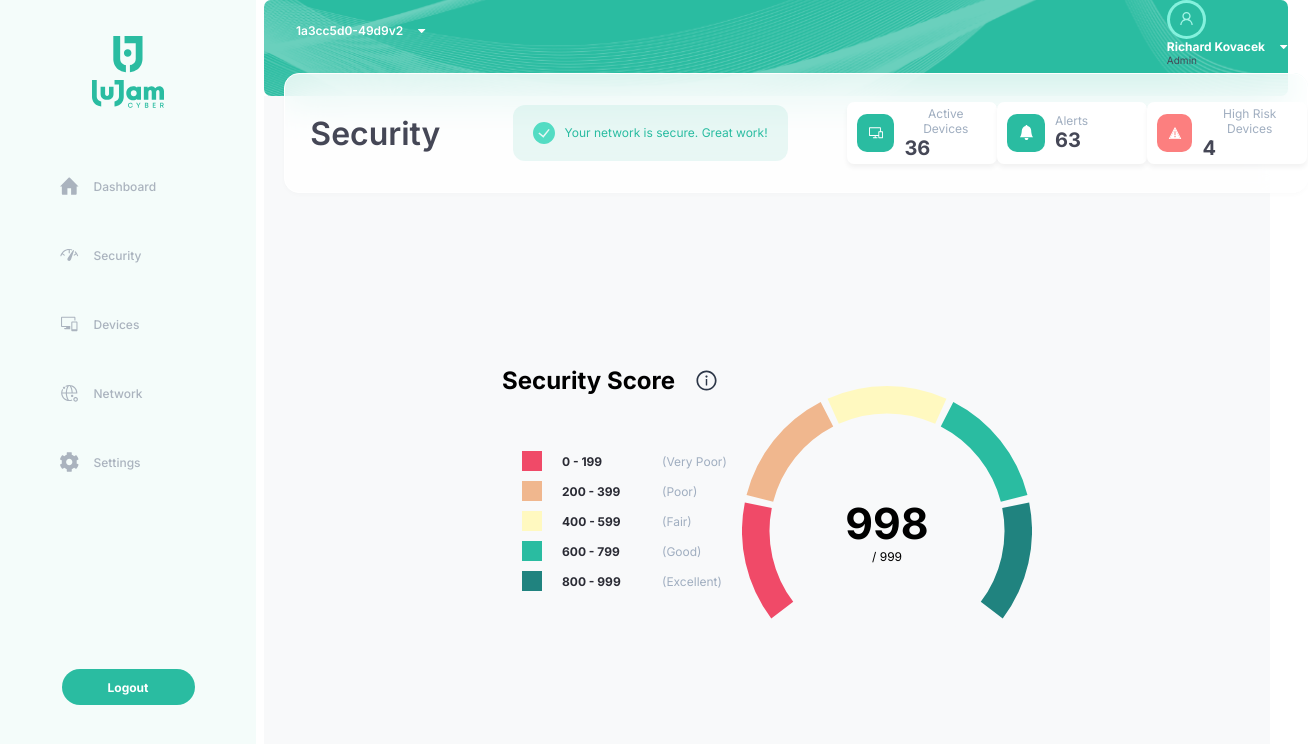
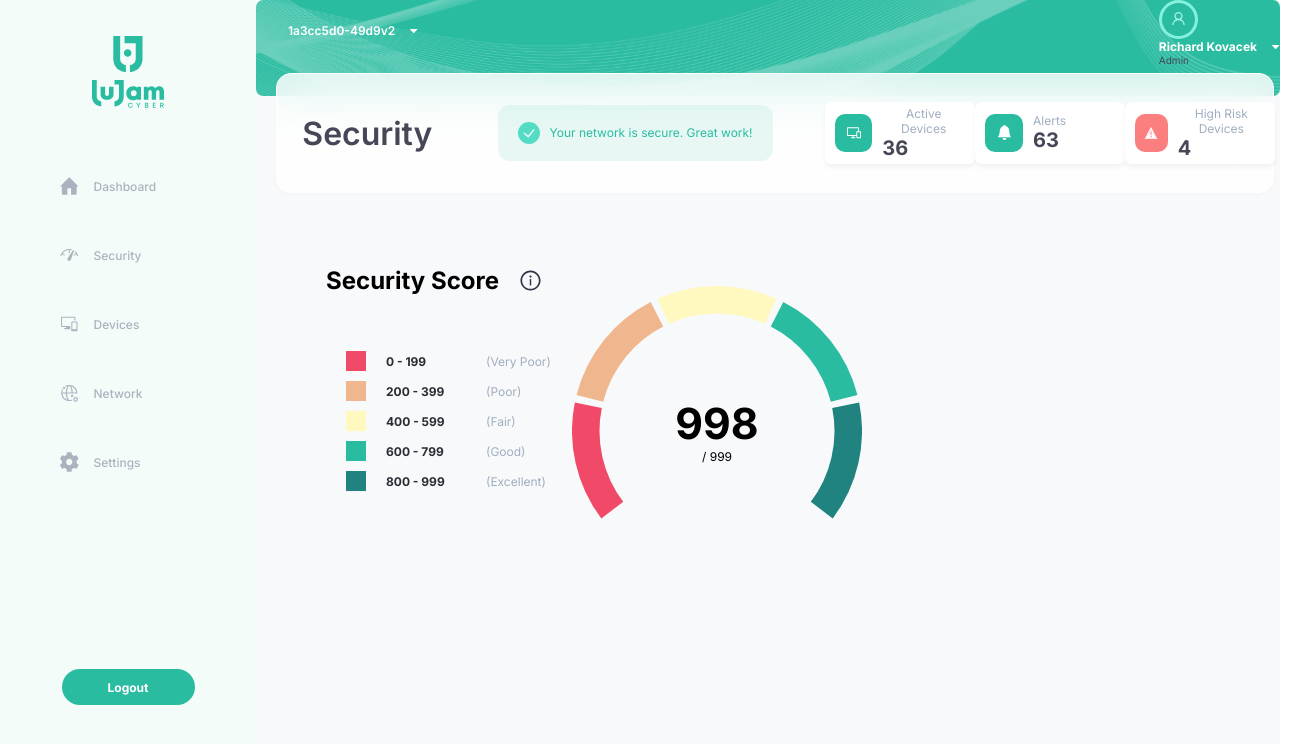
Before and after one commit to iKarans/jersey-client-project, a React (Create React App) app: page /security in a window 1280 px wide. Shown: the top 744 px of the page, 1308 px wide, since content can reach past the window. Built offline with nearby package versions, Linux system fonts and the light colour scheme.

Commit message:
few more tweaks

```diff
--- a/src/components/Nav/SideNav/SideNav.scss
+++ b/src/components/Nav/SideNav/SideNav.scss
@@ -3,7 +3,7 @@
 
 .side-nav {
   height: 100vh;
-  min-width: 20vw;
+  max-width: 20vw;
   background: rgba(42, 188, 161, 0.05);
   display: grid;
   grid-template-columns: 1fr;
--- a/src/components/SecurityBar/SecurityBar.scss
+++ b/src/components/SecurityBar/SecurityBar.scss
@@ -7,7 +7,7 @@
   right: 1.78%;
   top: 73px;
   bottom: 0%;
-  width: 80vw;
+  width: 78vw;
   height: 15vh;
   background-color: rgba($text-tertiary, 0.8);
   border: 1.5px solid #ffffff;
--- a/src/components/SecurityScore/SecurityScore.scss
+++ b/src/components/SecurityScore/SecurityScore.scss
@@ -3,12 +3,13 @@
 
 .security-score {
   display: flex;
-  justify-content: center;
-  width: 80vw;
+  justify-content: space-between;
+  width: 45vw;
   height: 315px;
   background-color: $background-color;
   padding: 20px;
-  margin-top: 250px;
+  margin-top: 150px;
+  margin-left: 50px;
   overflow: hidden;
 
   @include mobile {
--- a/src/components/UserBar/UserInfo/UserInfo.scss
+++ b/src/components/UserBar/UserInfo/UserInfo.scss
@@ -50,7 +50,8 @@
   }
 
   &__dropdown-arrow {
-    margin-left: 15px;
+
+    margin-left: 25px;
   }
 
   &__title {
--- a/src/containers/Dashboard/Dashboard.scss
+++ b/src/containers/Dashboard/Dashboard.scss
@@ -2,13 +2,13 @@
 @use "../../assets/styles/variables";
 .dashboard {
   background-color: #e5e5e5;
-  height: 100vh;
+  height: 90vh;
   width: 80vw;
   // padding: 50px;
   display: flex;
   justify-content: space-evenly;
   flex-direction: row;
-  align-items: flex-start;
+  align-items: center;
   @include mobile {
     display: flex;
     flex-direction: column;
--- a/src/containers/Routes/Routes.jsx
+++ b/src/containers/Routes/Routes.jsx
@@ -36,7 +36,7 @@ const Routes = () => {
           <div className="routes__sidenav">
             <SideNav selectedPage="Settings" />
           </div>
-          <div className="routes__container">
+          <div className="routes__container-security">
             <Header pageHeading="Security" />
             <Security />
           </div>
@@ -54,7 +54,7 @@ const Routes = () => {
           <div className="routes__sidenav">
             <SideNav selectedPage="Settings" />
           </div>
-          <div className="routes__container">
+          <div className="routes__container-dashboard">
             <Header pageHeading="Dashboard" />
             <Dashboard />
           </div>
--- a/src/containers/Routes/Routes.scss
+++ b/src/containers/Routes/Routes.scss
@@ -4,6 +4,7 @@
 .routes {
   position: relative;
   height: 100vh;
+  width: 100vw;
   display: grid;
   grid-template-columns: 20% 80%;
   grid-template-rows: 1fr;
@@ -15,7 +16,18 @@
   grid-area: 1 / 1 / 2 / 2;
 }
 
-.routes__container {
+.routes__container-dashboard {
+  position: absolute;
+  top: 0px;
+  // display: flex;
+  // flex-direction: column;
+  // justify-content: flex-start;
+  // align-items: flex-start;
+  grid-area: 1 / 2 / 2 / 3;
+
+ }
+
+ .routes__container-security {
   position: relative;
 
   display: flex;
@@ -23,7 +35,7 @@
   justify-content: center;
   align-items: flex-start;
   grid-area: 1 / 2 / 2 / 3;
-  margin-left: 10px;
+
  }
 
  .routes__login {
```
